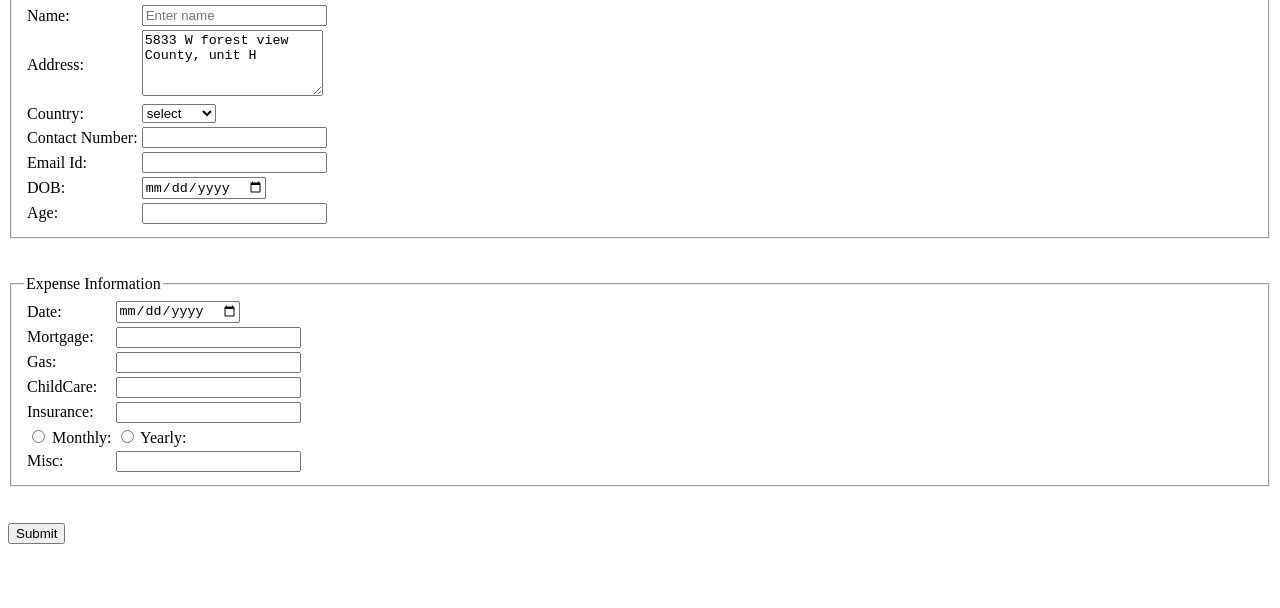
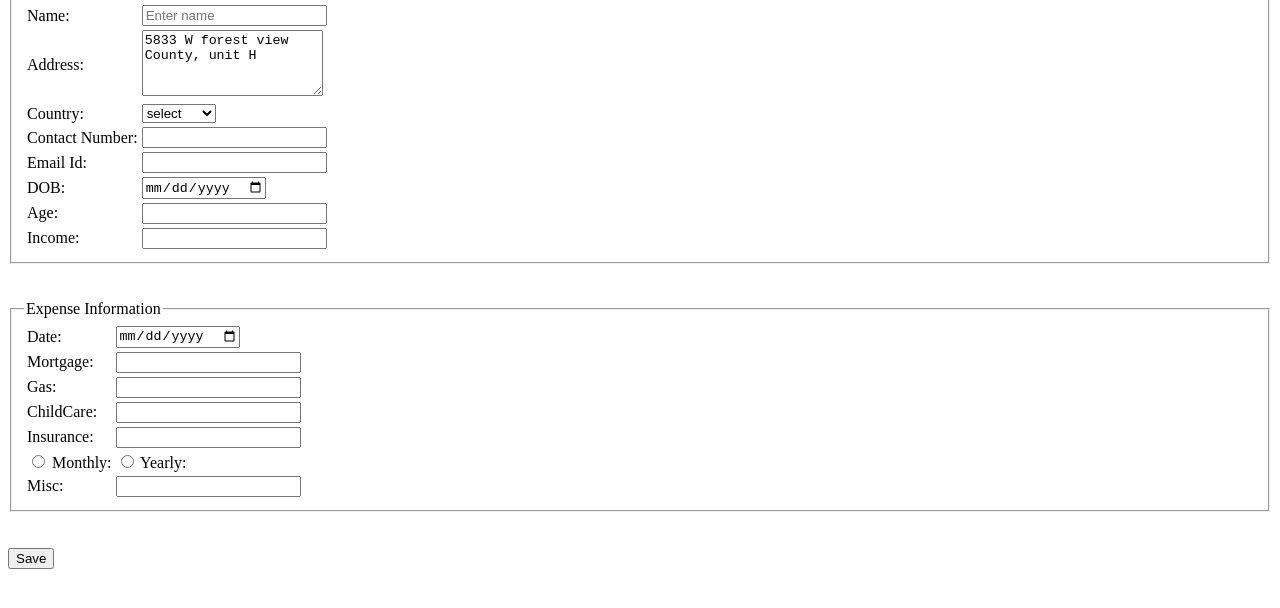
Before and after one commit to VinzRaj/Assignment, a plain HTML site: page Index.html in a window 1280 px wide. Shown: the part 88-696 px from the top of the page. Drawn offline with Linux system fonts and the light colour scheme.

Commit message:
income field is added and button name cahnged to save

```diff
--- a/Index.html
+++ b/Index.html
@@ -70,6 +70,12 @@
             </td>
             <td><input type="number" /></td>
           </tr>
+          <tr>
+            <td>
+              <label name="income" id="income"> Income:</label>
+            </td>
+            <td><input type="text" /></td>
+          </tr>
         </table>
       </fieldset>
       <br />
@@ -115,9 +121,7 @@
       </fieldset>
       <br />
       <br />
-      <button type="submit" onclick="alert('Submitted Sucessfully')">
-        Submit
-      </button>
+      <button type="submit" onclick="alert('Saved Sucessfully')">Save</button>
     </form>
   </body>
 </html>
```
